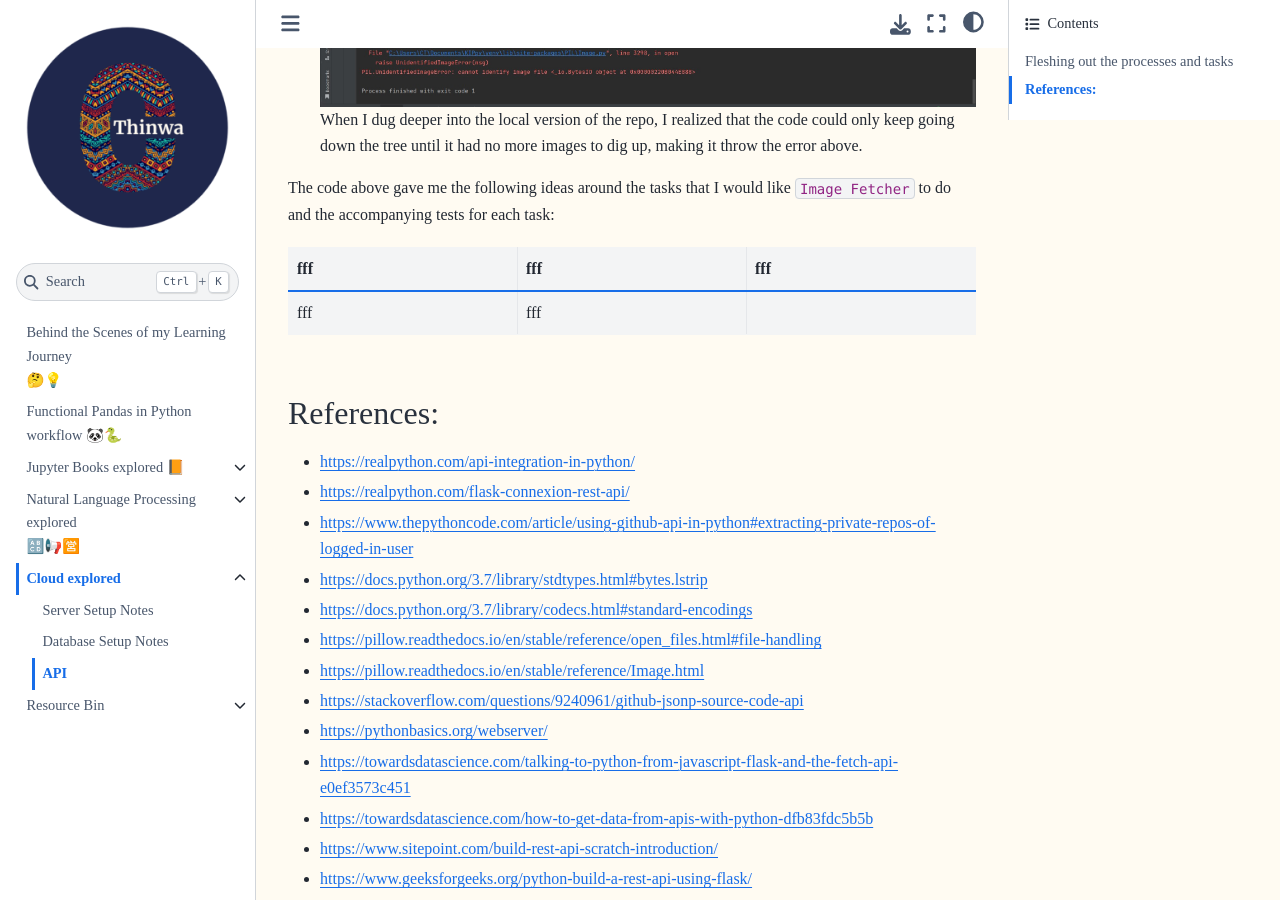
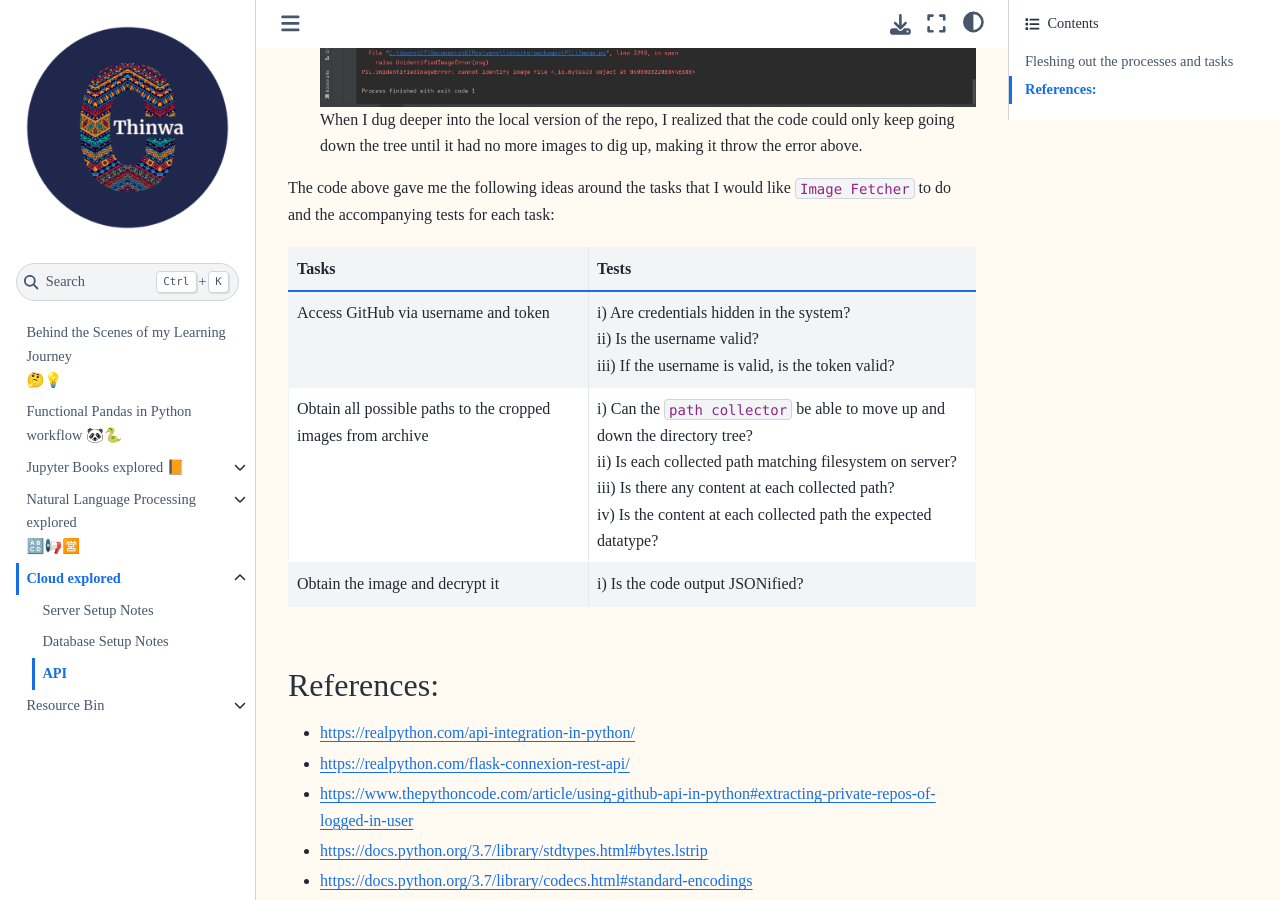
Before and after one commit to CeeThinwa/BTS-Continuous-Learning, a Jupyter Book: the page built from book/6/api_setup.md, in a window 1280 px wide and 900 px high, scrolled down 1904 px. Built offline with Jupyter Book 1.0.4 settings and Sphinx 7.4.7 and the Sphinx Book theme 1.1.4, drawn with Linux system fonts in a browser that asks for light colours.

Commit message:
Update api_setup.md

```diff
--- a/book/6/api_setup.md
+++ b/book/6/api_setup.md
@@ -70,10 +70,11 @@ When I dug deeper into the local version of the repo, I realized that the code c
 
 The code above gave me the following ideas around the tasks that I would like `Image Fetcher` to do and the accompanying tests for each task:
 
-| fff | fff | fff |
-|-----|-----|-----|
-| fff | fff |     |
-
+| Tasks                                                        | Tests                                                                                                                                                                                                                                                                |
+|--------------------------------------------------------------|----------------------------------------------------------------------------------------------------------------------------------------------------------------------------------------------------------------------------------------------------------------------|
+| Access GitHub via username and token                         | i) Are credentials hidden in the system?<br> ii) Is the username valid?<br> iii) If the username is valid, is the token valid?                                                                                                                                       |
+| Obtain all possible paths to the cropped images from archive | i) Can the `path collector` be able to move up and down the directory tree?<br> ii) Is each collected path matching filesystem on server?<br> iii) Is there any content at each collected path?<br> iv) Is the content at each collected path the expected datatype? |
+| Obtain the image and decrypt it                              | i) Is the code output JSONified?                                                                                                                                                                                                                                     |
 
 
 ## References:
```
